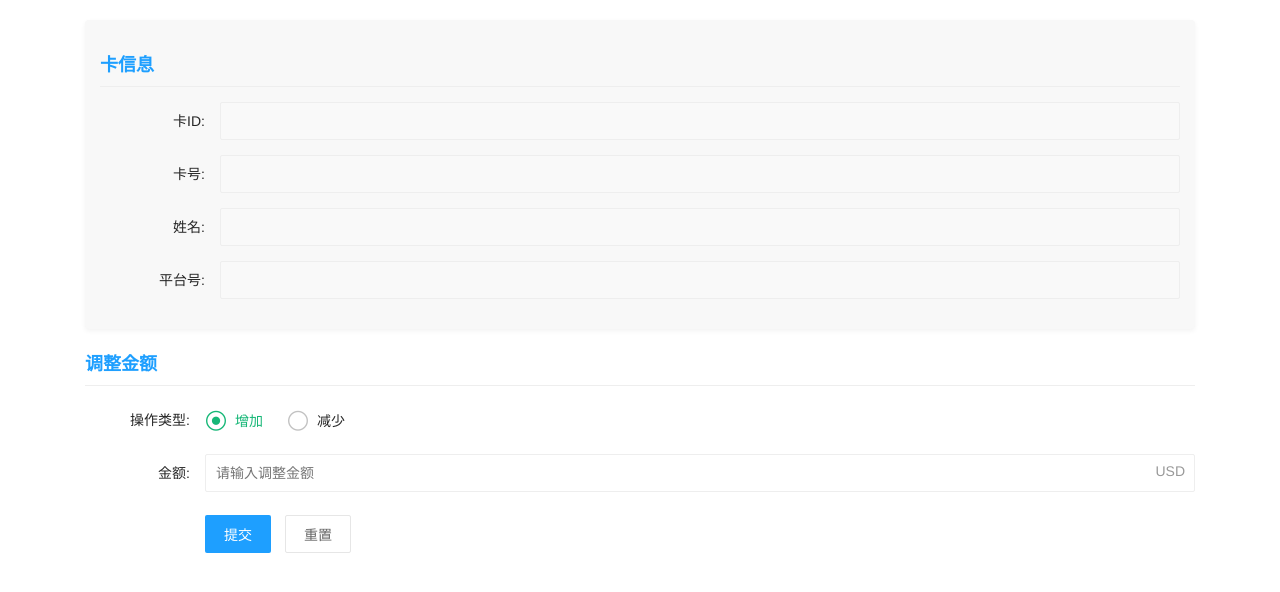
After one commit to mikewang68/Cross_Border_Payments, a Flask app: page /cards/modify_card_balance in a window 1280 px wide. The commit adds this page. Shown: the top 592 px of the page. Run offline with Flask 3, Linux system fonts and the light colour scheme; the visitor is signed in with stand-in values (Sample User, id 1).

Commit message:
调额功能

```diff
--- a/comm/gsalay_api.py
+++ b/comm/gsalay_api.py
@@ -340,14 +340,14 @@ class GSalaryAPI:
         """
         return self.make_gsalary_request("GET", f"/v1/cards/{card_id}/secure_info",system_id=system_id)
 
-    def modify_card_balance(self, system_id,card_id: str, data: Dict) -> Dict[str, Any]:
+    def modify_card_balance(self, system_id, data: Dict) -> Dict[str, Any]:
         """修改卡片余额
 
         Args:
             card_id: 卡片ID
             data: 余额修改信息，包含金额、币种、描述等
         """
-        return self.make_gsalary_request("POST", f"/cards/{card_id}/balance", data)
+        return self.make_gsalary_request("POST", f"/v1/cards/balance_modifies", system_id=system_id, data = data)
 
     def batch_modify_balance(self, system_id,data: Dict) -> Dict[str, Any]:
         """批量修改卡片余额
--- a/ucard/blueprint/main.py
+++ b/ucard/blueprint/main.py
@@ -3,7 +3,7 @@ from ucard.blueprint.auth import login_required
 from comm.gsalay_api import GSalaryAPI
 from datetime import datetime
 from comm.db_api import query_all_from_table
-from sync.realtime import realtime_card_info_update
+from sync.realtime import realtime_card_info_update, modify_response_data_insert
 import time
 import uuid
 
@@ -513,3 +513,48 @@ def cancel_card():
             "msg": f"发生错误: {str(e)}",
             "data": None
         })
+
+@main_bp.route('/cards/modify_card_balance')
+@login_required
+def modify_card_balance():
+    return render_template('main/modify_card_balance.html')
+
+# 冻结或者解冻卡片
+@main_bp.route('/cards/modify_card', methods=['POST'])
+@login_required
+def modify_card():
+    try:
+        # 获取表单数据
+        data = request.get_json()
+        request_id = str(uuid.uuid4())
+        data['request_id'] = request_id
+        version = data.pop('version')
+        gsalary_api = GSalaryAPI()
+        # 调用API进行冻结或者解冻
+        result = gsalary_api.modify_card_balance(system_id=version, data = data)
+        if result['result']['result'] == 'S':
+            modify_response_data_insert(version, result)
+            if result['data']['status'] == 'SUCCESS':
+                return jsonify({
+                    "code": 0,
+                    "msg": "调额成功",
+                    "data": result
+                })
+            else:
+                return jsonify({
+                "code": 1,
+                "msg": "调额失败",
+                "data": None
+            })
+        else:
+            return jsonify({
+                "code": 1,
+                "msg": "服务器访问出错，调额失败",
+                "data": None
+            })
+    except Exception as e:
+        return jsonify({
+            "code": 1,
+            "msg": f"发生错误: {str(e)}",
+            "data": None
+        })
--- /dev/null
+++ b/ucard/static/css/modify_card_balance.css
@@ -0,0 +1,92 @@
+.layui-container {
+    padding: 20px;
+    max-width: 100%;
+}
+
+h3 {
+    font-size: 18px;
+    font-weight: bold;
+    margin: 15px 0;
+    color: #1E9FFF;
+    border-bottom: 1px solid #eee;
+    padding-bottom: 10px;
+}
+
+.card-info {
+    background-color: #f8f8f8;
+    padding: 15px;
+    border-radius: 4px;
+    margin-bottom: 20px;
+    box-shadow: 0 2px 5px rgba(0,0,0,0.05);
+}
+
+.layui-form-label {
+    width: 90px;
+}
+
+.layui-input-block {
+    margin-left: 120px;
+}
+
+.layui-form-item {
+    margin-bottom: 15px;
+}
+
+.layui-input[readonly] {
+    background-color: #f9f9f9;
+    cursor: not-allowed;
+}
+
+.input-error {
+    border-color: #FF5722 !important;
+}
+
+#currency_label {
+    position: absolute;
+    right: 10px;
+    top: 9px;
+    color: #999;
+}
+
+.account-balance-info {
+    display: block;
+    margin-top: 5px;
+    color: #666;
+    font-size: 13px;
+}
+
+#account_balance_label {
+    color: #009688;
+}
+
+#platform_balance_label {
+    color: #1E9FFF;
+    margin-top: 8px;
+}
+
+.layui-btn {
+    background-color: #1E9FFF;
+}
+
+.layui-btn-primary {
+    background-color: #fff;
+    color: #666;
+    border: 1px solid #e6e6e6;
+}
+
+/* 适配iframe内部布局 */
+body {
+    padding: 0;
+    margin: 0;
+}
+
+/* 响应式调整 */
+@media screen and (max-width: 500px) {
+    .layui-form-label {
+        width: 70px;
+    }
+
+    .layui-input-block {
+        margin-left: 100px;
+    }
+}
--- /dev/null
+++ b/ucard/static/js/modify_card_balance.js
@@ -0,0 +1,206 @@
+// 全局变量存储卡数据
+let cardData = null;
+let walletBalanceData = null;
+let accountAvailableBalance = 0; // 用于存储账户剩余余额
+
+// 初始化卡数据，这个函数由父窗口调用
+function initCardData(data) {
+    cardData = data;
+    walletBalanceData = data.wallet_balance_data;
+
+    // 保存账户剩余余额
+    accountAvailableBalance = data.available_balance ? parseFloat(data.available_balance) : 0;
+
+    // 设置表单数据
+    document.getElementById('card_id').value = data.card_id;
+    document.getElementById('mask_card_number').value = data.mask_card_number;
+    document.getElementById('full_name').value = data.first_name + ' ' + data.last_name;
+    document.getElementById('version').value = data.version;
+
+    // 设置币种标签
+    document.getElementById('currency_label').innerText = data.card_currency || 'USD';
+
+    // 设置账户余额信息
+    const currency = data.card_currency || 'USD';
+    document.getElementById('account_balance_label').innerText =
+        '账户余额: ' + accountAvailableBalance + ' ' + currency;
+
+    // 设置平台可用余额
+    const platform = data.version; // 例如 "J1" 或 "J2"
+
+    if (walletBalanceData && walletBalanceData[platform] &&
+        walletBalanceData[platform][currency] &&
+        walletBalanceData[platform][currency].available) {
+
+        const platformAvailable = walletBalanceData[platform][currency].available;
+        document.getElementById('platform_balance_label').innerText =
+            '平台可用余额: ' + platformAvailable + ' ' + currency;
+    } else {
+        document.getElementById('platform_balance_label').innerText = '该平台余额不可用';
+    }
+
+    // 在控制台输出调试信息
+    console.log('卡片平台:', data.version);
+    console.log('钱包余额数据:', walletBalanceData);
+}
+
+// 使用layui
+layui.use(['form', 'layer', 'jquery'], function() {
+    var form = layui.form;
+    var layer = layui.layer;
+    var $ = layui.jquery; // 使用layui内置的jQuery
+
+    // 表单提交事件
+    form.on('submit(submitForm)', function(data) {
+        // 获取表单数据
+        const formData = data.field;
+        const amount = parseFloat(formData.amount);
+
+        // 校验金额
+        if (isNaN(amount) || amount <= 0) {
+            layer.msg('请输入有效的金额', {icon: 2});
+            return false;
+        }
+
+        // 查找对应平台的可用余额
+        let platformAvailableBalance = 0;
+        const platform = cardData.version;
+        const currency = cardData.card_currency || 'USD';
+
+        if (walletBalanceData && walletBalanceData[platform] &&
+            walletBalanceData[platform][currency] &&
+            walletBalanceData[platform][currency].available) {
+
+            platformAvailableBalance = parseFloat(walletBalanceData[platform][currency].available);
+        }
+
+        // 根据不同操作类型进行验证
+        if (formData.type === 'INCREASE') {
+            // 增加时，检查是否超过平台可用余额
+            if (amount > platformAvailableBalance) {
+                layer.msg('增加的金额不能超过平台可用余额 ' + platformAvailableBalance, {icon: 2});
+                return false;
+            }
+        } else if (formData.type === 'DECREASE') {
+            // 减少时，检查是否超过账户剩余余额
+            if (amount > accountAvailableBalance) {
+                layer.msg('减少的金额不能超过账户剩余余额 ' + accountAvailableBalance, {icon: 2});
+                return false;
+            }
+        }
+
+        // 构建请求数据
+        const requestData = {
+            card_id: cardData.card_id,
+            amount: amount,
+            type: formData.type,
+            version: cardData.version
+        };
+
+        // 显示加载中
+        var loadIndex = layer.load(2);
+
+        // 发送请求
+        $.ajax({
+            url: '/cards/modify_card',
+            type: 'POST',
+            contentType: 'application/json',
+            data: JSON.stringify(requestData),
+            success: function(res) {
+                layer.close(loadIndex);
+                if (res.code === 0) {
+                    layer.msg('调整卡额度成功', {icon: 1, time: 2000}, function() {
+                        // 成功后关闭窗口
+                        var index = parent.layer.getFrameIndex(window.name);
+                        parent.layer.close(index);
+                    });
+                } else {
+                    layer.msg(res.msg || '调整卡额度失败', {icon: 2});
+                }
+            },
+            error: function(xhr, status, error) {
+                layer.close(loadIndex);
+                console.error('AJAX错误:', status, error);
+                layer.msg('服务器错误，请稍后重试: ' + error, {icon: 2});
+            }
+        });
+
+        return false; // 阻止表单默认提交
+    });
+
+    // 监听金额输入，确保金额有效
+    $('#amount').on('input', function() {
+        const amount = parseFloat($(this).val());
+        const type = $('input[name="type"]:checked').val();
+
+        // 查找对应平台的可用余额
+        let platformAvailableBalance = 0;
+        const platform = cardData.version;
+        const currency = cardData.card_currency || 'USD';
+
+        if (walletBalanceData && walletBalanceData[platform] &&
+            walletBalanceData[platform][currency] &&
+            walletBalanceData[platform][currency].available) {
+
+            platformAvailableBalance = parseFloat(walletBalanceData[platform][currency].available);
+        }
+
+        if (type === 'INCREASE' && platformAvailableBalance > 0) {
+            // 增加时，检查是否超过平台可用余额
+            if (amount > platformAvailableBalance) {
+                layer.msg('增加的金额不能超过平台可用余额 ' + platformAvailableBalance, {icon: 2});
+                $(this).addClass('input-error');
+            } else {
+                $(this).removeClass('input-error');
+            }
+        } else if (type === 'DECREASE' && accountAvailableBalance > 0) {
+            // 减少时，检查是否超过账户剩余余额
+            if (amount > accountAvailableBalance) {
+                layer.msg('减少的金额不能超过账户剩余余额 ' + accountAvailableBalance, {icon: 2});
+                $(this).addClass('input-error');
+            } else {
+                $(this).removeClass('input-error');
+            }
+        }
+    });
+
+    // 监听类型选择变化
+    form.on('radio', function(data) {
+        // 如果切换类型，重新验证金额
+        const amount = parseFloat($('#amount').val());
+        if (!isNaN(amount)) {
+            // 查找对应平台的可用余额
+            let platformAvailableBalance = 0;
+            const platform = cardData.version;
+            const currency = cardData.card_currency || 'USD';
+
+            if (walletBalanceData && walletBalanceData[platform] &&
+                walletBalanceData[platform][currency] &&
+                walletBalanceData[platform][currency].available) {
+
+                platformAvailableBalance = parseFloat(walletBalanceData[platform][currency].available);
+            }
+
+            // 根据类型进行不同的验证
+            if (data.value === 'INCREASE' && platformAvailableBalance > 0) {
+                // 增加时，检查是否超过平台可用余额
+                if (amount > platformAvailableBalance) {
+                    layer.msg('增加的金额不能超过平台可用余额 ' + platformAvailableBalance, {icon: 2});
+                    $('#amount').addClass('input-error');
+                } else {
+                    $('#amount').removeClass('input-error');
+                }
+            } else if (data.value === 'DECREASE' && accountAvailableBalance > 0) {
+                // 减少时，检查是否超过账户剩余余额
+                if (amount > accountAvailableBalance) {
+                    layer.msg('减少的金额不能超过账户剩余余额 ' + accountAvailableBalance, {icon: 2});
+                    $('#amount').addClass('input-error');
+                } else {
+                    $('#amount').removeClass('input-error');
+                }
+            } else {
+                $('#amount').removeClass('input-error');
+            }
+        }
+    });
+});
--- a/ucard/templates/main/cards.html
+++ b/ucard/templates/main/cards.html
@@ -98,9 +98,9 @@
                         <div class="operation-row">
                             <a class="layui-btn layui-btn-xs layui-btn-normal" lay-event="unfreeze">解冻</a>
                         </div>
-                        <div class="operation-row">
+                        <!-- <div class="operation-row">
                             <a class="layui-btn layui-btn-xs layui-btn-danger" lay-event="cancel">销卡</a>
-                        </div>
+                        </div> -->
                         {{# } else { }}
                         <!-- 其他状态显示所有按钮 -->
                         <div class="operation-row">
@@ -108,7 +108,7 @@
                             <a class="layui-btn layui-btn-xs layui-btn-normal" lay-event="edit_nickname">编辑昵称</a>
                         </div>
                         <div class="operation-row">
-                            <a class="layui-btn layui-btn-xs layui-btn-normal" lay-event="adjust">调额</a>
+                            <a class="layui-btn layui-btn-xs layui-btn-normal" lay-event="modify">调额</a>
                             <a class="layui-btn layui-btn-xs layui-btn-normal" lay-event="set_limit">设置限额</a>
                         </div>
                         <div class="operation-row-key">
--- /dev/null
+++ b/ucard/templates/main/modify_card_balance.html
@@ -0,0 +1,72 @@
+<!DOCTYPE html>
+<html>
+<head>
+    <meta charset="utf-8">
+    <title>调整卡额度</title>
+    <link rel="stylesheet" href="/static/layui/css/layui.css" media="all">
+    <link rel="stylesheet" href="/static/css/modify_card_balance.css" media="all">
+    <script src="/static/layui/layui.js"></script>
+    <script src="https://code.jquery.com/jquery-3.6.0.min.js"></script>
+</head>
+<body>
+    <div class="layui-container">
+        <div class="card-info">
+            <h3>卡信息</h3>
+            <div class="layui-form-item">
+                <label class="layui-form-label">卡ID:</label>
+                <div class="layui-input-block">
+                    <input type="text" id="card_id" class="layui-input" readonly>
+                </div>
+            </div>
+            <div class="layui-form-item">
+                <label class="layui-form-label">卡号:</label>
+                <div class="layui-input-block">
+                    <input type="text" id="mask_card_number" class="layui-input" readonly>
+                </div>
+            </div>
+            <div class="layui-form-item">
+                <label class="layui-form-label">姓名:</label>
+                <div class="layui-input-block">
+                    <input type="text" id="full_name" class="layui-input" readonly>
+                </div>
+            </div>
+            <div class="layui-form-item">
+                <label class="layui-form-label">平台号:</label>
+                <div class="layui-input-block">
+                    <input type="text" id="version" class="layui-input" readonly>
+                </div>
+            </div>
+        </div>
+
+        <form class="layui-form">
+            <h3>调整金额</h3>
+            <div class="layui-form-item">
+                <label class="layui-form-label">操作类型:</label>
+                <div class="layui-input-block">
+                    <input type="radio" name="type" value="INCREASE" title="增加" checked>
+                    <input type="radio" name="type" value="DECREASE" title="减少">
+                </div>
+            </div>
+
+            <div class="layui-form-item">
+                <label class="layui-form-label">金额:</label>
+                <div class="layui-input-block">
+                    <input type="number" step="0.01" id="amount" name="amount" placeholder="请输入调整金额" class="layui-input" required lay-verify="required|number">
+                    <span id="currency_label">USD</span>
+                    <span id="account_balance_label" class="account-balance-info"></span>
+                    <span id="platform_balance_label" class="account-balance-info"></span>
+                </div>
+            </div>
+
+            <div class="layui-form-item">
+                <div class="layui-input-block">
+                    <button class="layui-btn" lay-submit lay-filter="submitForm">提交</button>
+                    <button type="reset" class="layui-btn layui-btn-primary">重置</button>
+                </div>
+            </div>
+        </form>
+    </div>
+
+    <script src="/static/js/modify_card_balance.js"></script>
+</body>
+</html>
```
Also changed, not shown: ucard/static/js/cards.js (+29 -3 lines), ucard/sync/realtime.py (+7 -0 lines).
